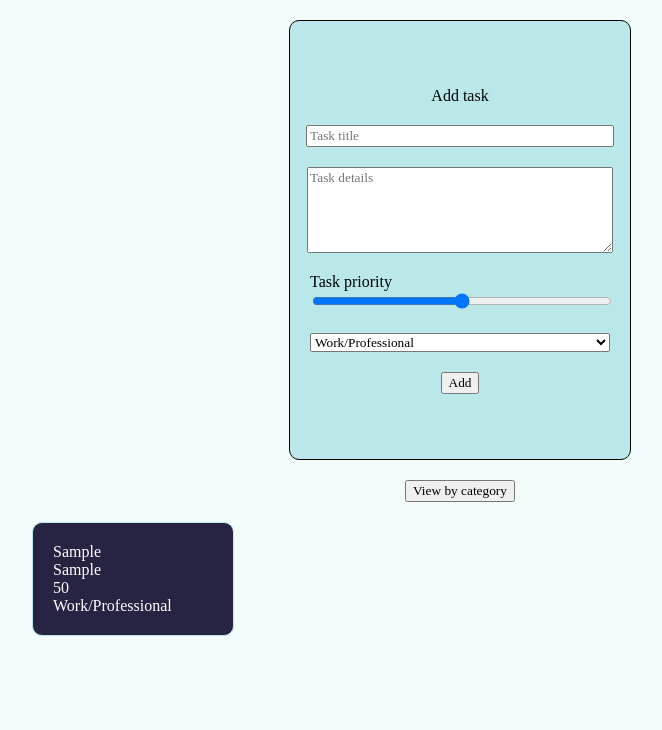
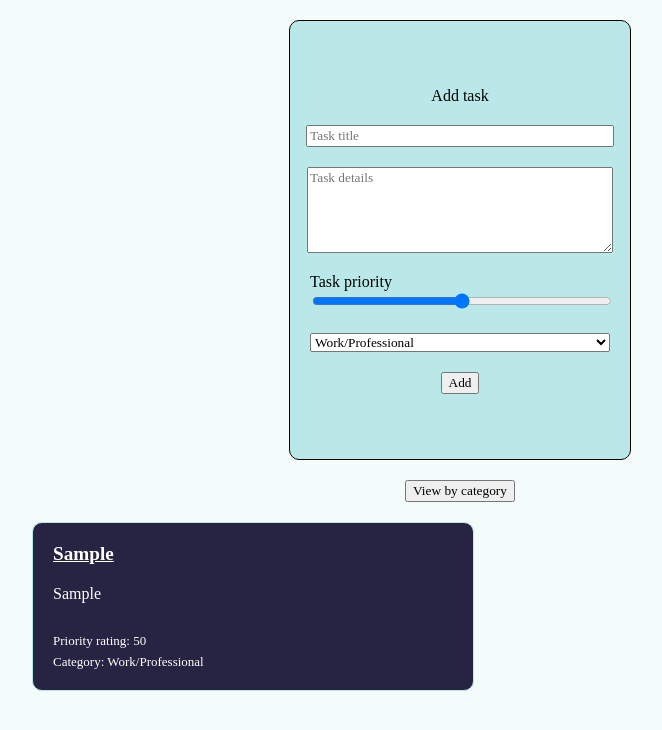
Before and after one commit to GlennChristmas/basic-react-todo-list, a React (Create React App) app: page / in a window 1280 px wide. Both pictures are taken after typing "Sample", "Sample" into the empty fields and a click on the button "Add". Shown: the top 730 px of the page, without its empty margins (180-842 px from the left). Built offline with nearby package versions, Linux system fonts and the light colour scheme; a web font is replaced by a local one.

Commit message:
style the individual to do list elements

```diff
--- a/src/App.css
+++ b/src/App.css
@@ -46,7 +46,7 @@
   background-color: #272343;
   color: white;
   padding: 20px;
-  width: 10rem;
+  width: 400px;
   margin: 20px;
 }
 
@@ -54,3 +54,22 @@
   color: rgb(174, 3, 3);
   margin: 20px;
 }
+
+/* Rendered To Do Items */
+
+.task {
+  font-weight: 600;
+  font-size: larger;
+  margin-bottom: 20px;
+  text-decoration: underline;
+}
+
+.priority {
+  margin-top: 30px;
+  margin-bottom: 5px;
+  font-size: small;
+}
+
+.category {
+  font-size: small;
+}
--- a/src/RenderToDoList.jsx
+++ b/src/RenderToDoList.jsx
@@ -7,10 +7,10 @@ const RenderToDoList = (props) => {
     <div className="toDoListContainer">
       {arr.map((item, index) => (
         <div key={index} className="toDoElementGrid">
-          <div>{item.task}</div>
-          <div>{item.contents}</div>
-          <div>{item.priority}</div>
-          <div>{item.category}</div>
+          <div className="task">{item.task}</div>
+          <div className="contents">{item.contents}</div>
+          <div className="priority">Priority rating: {item.priority}</div>
+          <div className="category">Category: {item.category}</div>
         </div>
       ))}
     </div>
```
